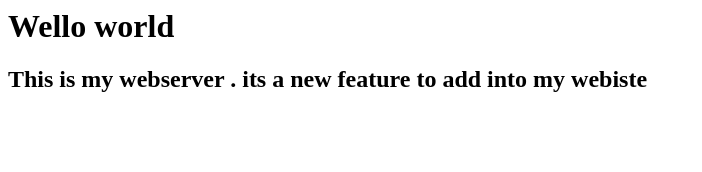
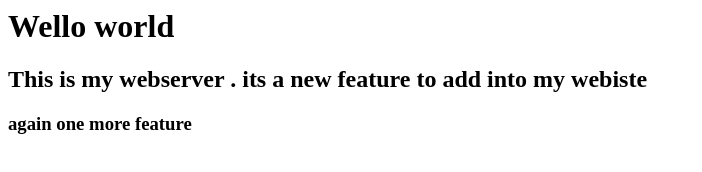
Before and after one commit to asifkoenigmeerut/docker, a plain HTML site: page index.html in a window 1280 px wide. Shown: the whole page, without its empty margins (0-702 px from the left). Drawn offline with Linux system fonts and the light colour scheme.

Commit message:
one more feature added

```diff
--- a/index.html
+++ b/index.html
@@ -1,2 +1,3 @@
 <h1> Wello world <h1>
 <h2> This is my webserver . its a new feature to add into my webiste</h2>
+<h3> again one more feature </h3>
```
